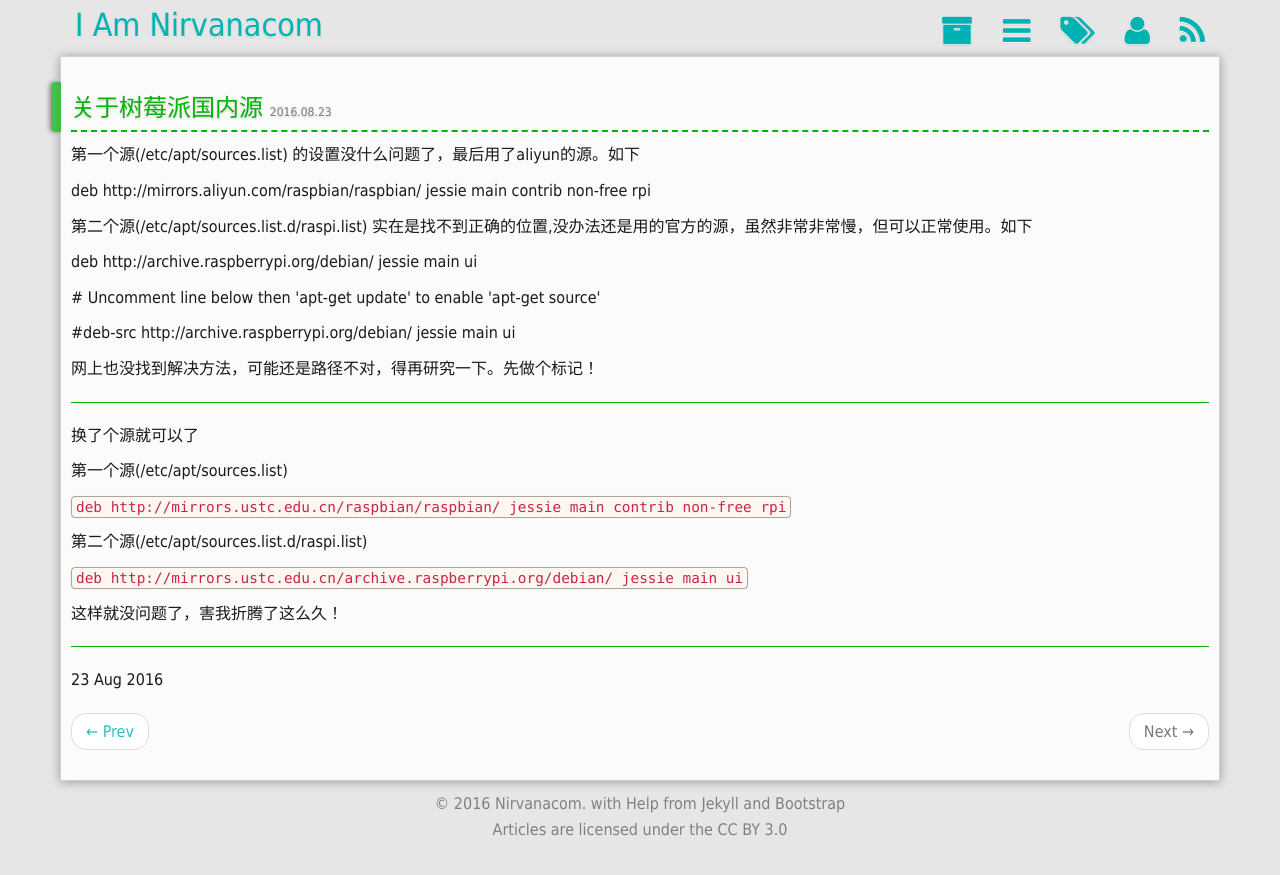
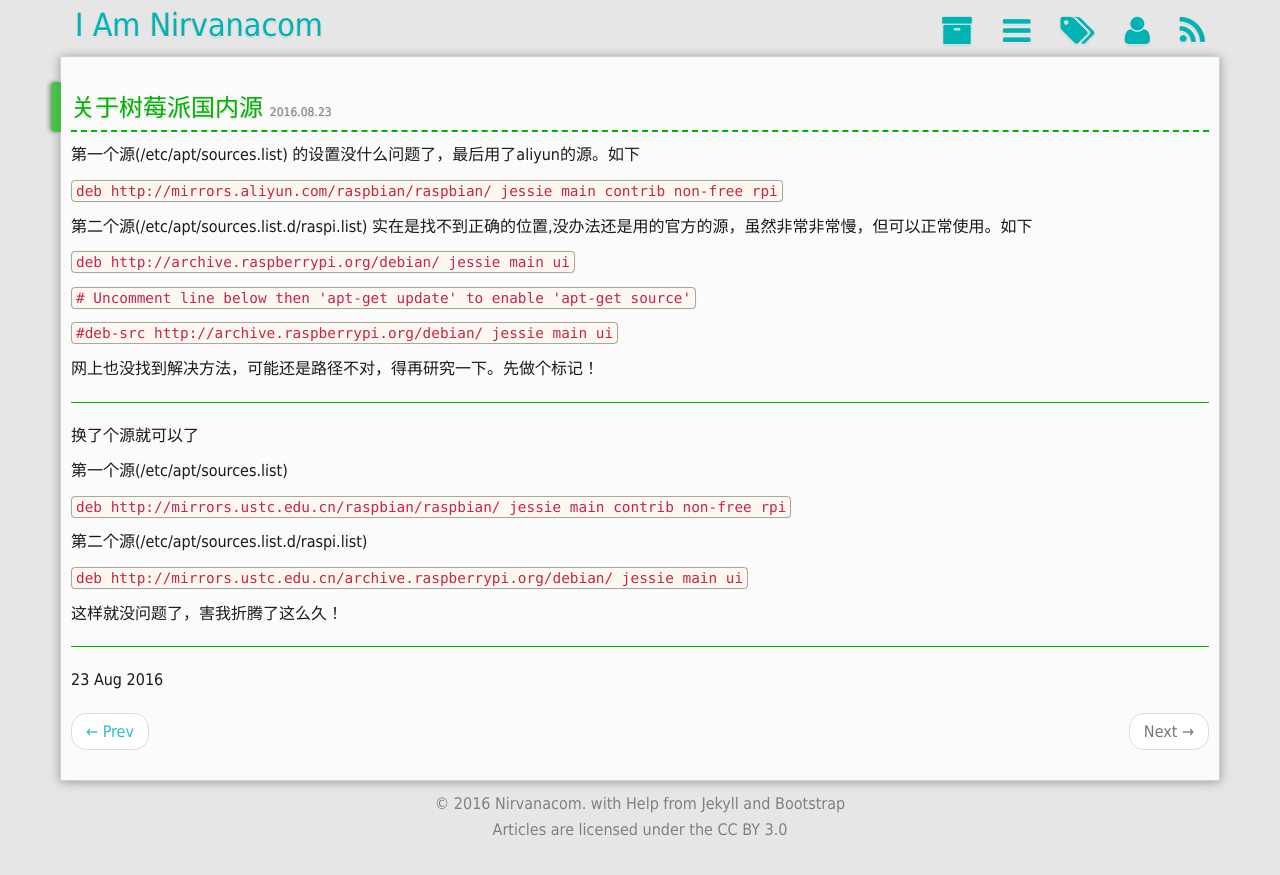
Before and after one commit to nirvanacom/nirvanacom.github.io, a Jekyll site: the page built from _posts/2016-08-23-raspberry-pi-cn-sources.md, in a window 1280 px wide. Shown: the top 875 px of the page. Built offline with Jekyll 4.4.1, drawn with Linux system fonts in a browser that asks for light colours; comment, search, counter and statistics services are not loaded.

```diff
--- a/_posts/2016-08-23-raspberry-pi-cn-sources.md
+++ b/_posts/2016-08-23-raspberry-pi-cn-sources.md
@@ -5,11 +5,11 @@ category: linux
 tags: [raspberry pi]
 ---
 <p>第一个源(/etc/apt/sources.list) 的设置没什么问题了，最后用了aliyun的源。如下</p>
-<p>deb http://mirrors.aliyun.com/raspbian/raspbian/ jessie main contrib non-free rpi</p>
+<p><code>deb http://mirrors.aliyun.com/raspbian/raspbian/ jessie main contrib non-free rpi</code></p>
 <p>第二个源(/etc/apt/sources.list.d/raspi.list) 实在是找不到正确的位置,没办法还是用的官方的源，虽然非常非常慢，但可以正常使用。如下</p>
-<p>deb http://archive.raspberrypi.org/debian/ jessie main ui</p>
-<p># Uncomment line below then 'apt-get update' to enable 'apt-get source'</p>
-<p>#deb-src http://archive.raspberrypi.org/debian/ jessie main ui</p>
+<p><code>deb http://archive.raspberrypi.org/debian/ jessie main ui</code></p>
+<p><code># Uncomment line below then 'apt-get update' to enable 'apt-get source'</code></p>
+<p><code>#deb-src http://archive.raspberrypi.org/debian/ jessie main ui</code></p>
 <p>网上也没找到解决方法，可能还是路径不对，得再研究一下。先做个标记！</p>
 - - -
 <p>换了个源就可以了</p>
```
